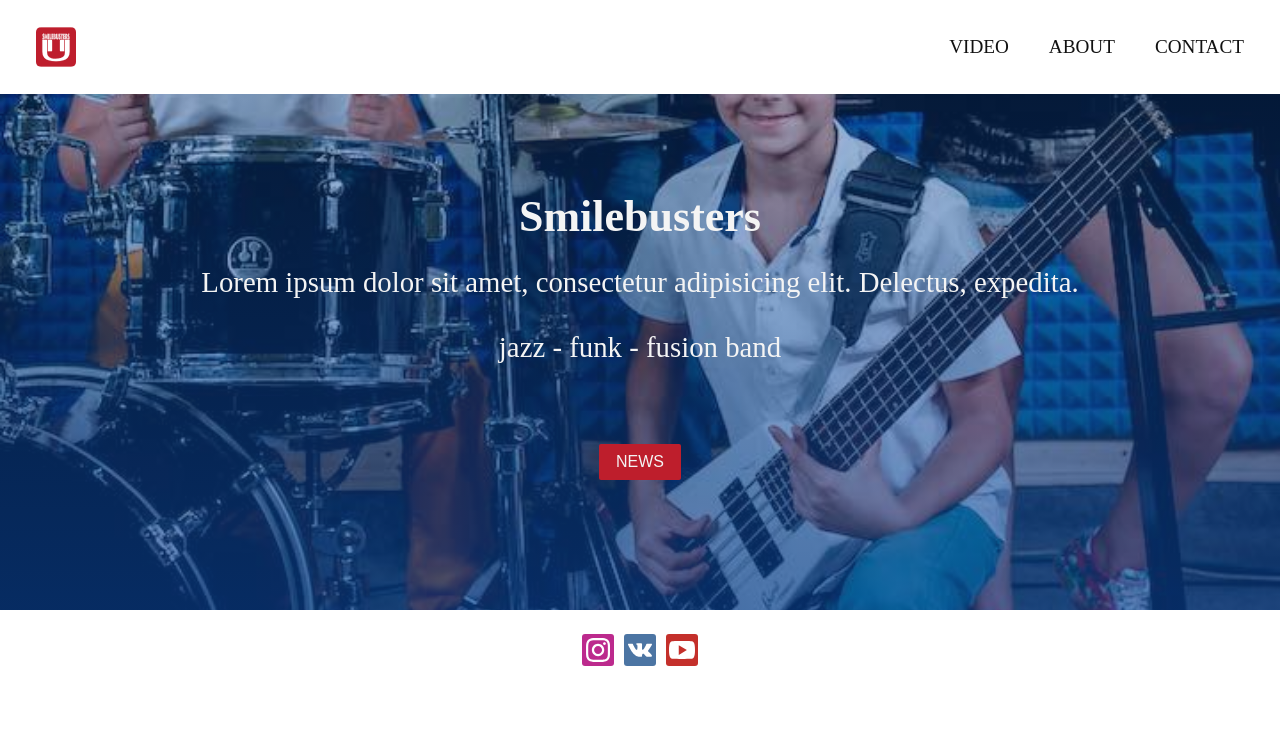
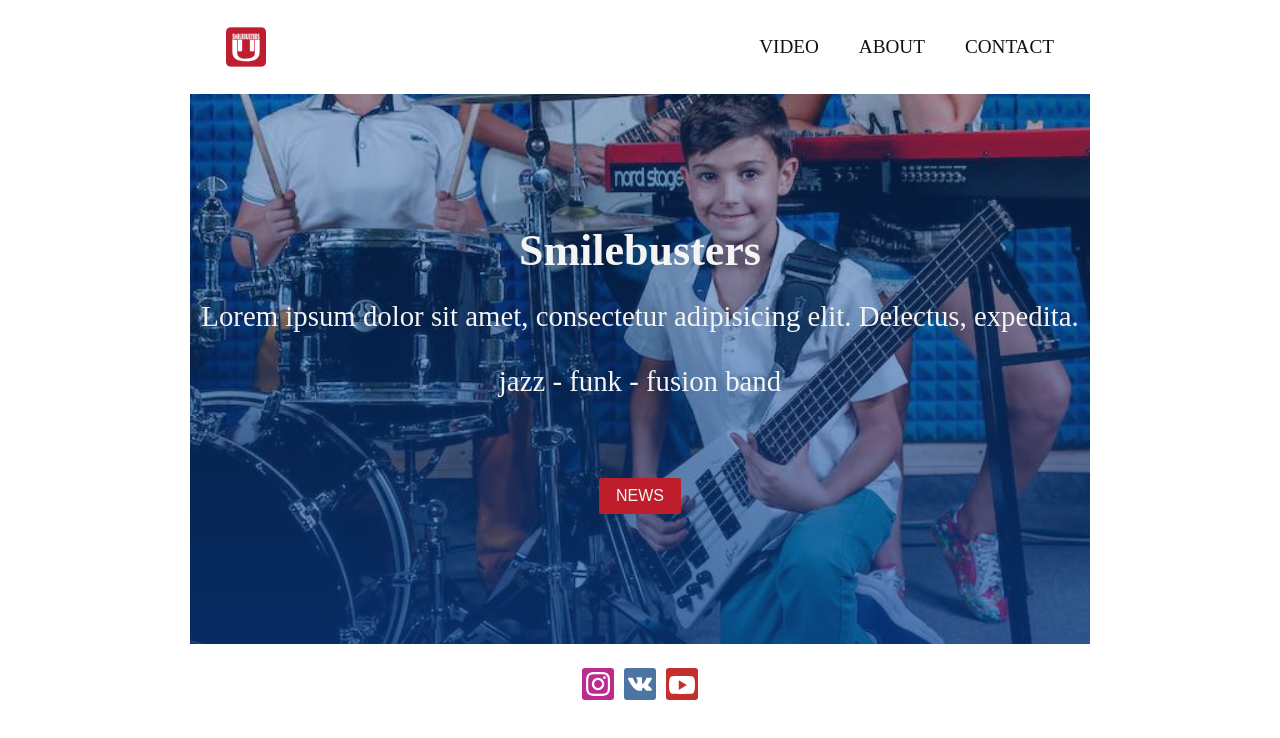
Before and after one commit to eelok/smilebusters, a React (Create React App) app: page / in a window 1280 px wide. Shown: the top 738 px of the page. Built offline with nearby package versions, Linux system fonts and the light colour scheme.

Commit message:
add responsive-container

```diff
--- a/src/App.css
+++ b/src/App.css
@@ -6,6 +6,12 @@
 
 .App {
     padding-top: 60px;
+}
+
+@media (min-width: 769px) {
+    .App {
+        padding-top: 0;
+    }
 }
 
 .btn {
@@ -18,3 +24,8 @@
     color: #f4f4f4;
     outline: none;
 }
+
+.responsive-container {
+    max-width: 900px;
+    margin: 0 auto;
+}
--- a/src/components/header/header-component.jsx
+++ b/src/components/header/header-component.jsx
@@ -6,7 +6,7 @@ import MenuNavMobile from "../menu-nav-mobile/menu-nav-mobile-component";
 
 const Header = () => {
     return (
-        <header className="header">
+        <header className="header responsive-container">
             <Link to={'/'}>
                 <Logo className="header__icon"/>
             </Link>
--- a/src/components/header/header.scss
+++ b/src/components/header/header.scss
@@ -15,9 +15,8 @@
     padding: 0.7rem 1.25rem 0.7rem;
   }
 
-
-
   @media(min-width: 769px) {
+    position: static;
     padding: 1rem;
     justify-content: space-between;
     align-items: center;
--- a/src/pages/about/about-page-component.jsx
+++ b/src/pages/about/about-page-component.jsx
@@ -14,7 +14,7 @@ class AboutPage extends React.Component {
     render() {
         const {crew} = this.state;
         return (
-            <article>
+            <article className='responsive-container'>
                 <header className='about-header'>
                     <h3>Our Story</h3>
                     <p>Lorem ipsum dolor sit amet, consectetur adipisicing elit. A aperiam cumque dolor error fuga porro
--- a/src/pages/homepage-component.jsx
+++ b/src/pages/homepage-component.jsx
@@ -5,7 +5,7 @@ import './about/about-page-style.scss'
 
 const HomePage = () => {
     return (
-        <section className="content">
+        <section className="content responsive-container">
             <div className="content__text">
                 <h1>Smilebusters</h1>
                 <p>Lorem ipsum dolor sit amet, consectetur adipisicing elit. Delectus, expedita.</p>
--- a/src/pages/videos-page-component.jsx
+++ b/src/pages/videos-page-component.jsx
@@ -24,7 +24,7 @@ class VideosPage extends Component {
     render() {
         let {playlistItems} = this.state;
         return (
-            <article className="container">
+            <article className="responsive-container">
                 {
                     playlistItems.map(item =>
                         <section key={item.id} className="container__content" >
--- a/src/pages/videos-page-style.scss
+++ b/src/pages/videos-page-style.scss
@@ -1,5 +1,4 @@
 .container {
-  margin: 0 1rem;
 
   @media(min-width: 769px){
     margin-top: 0;
```
